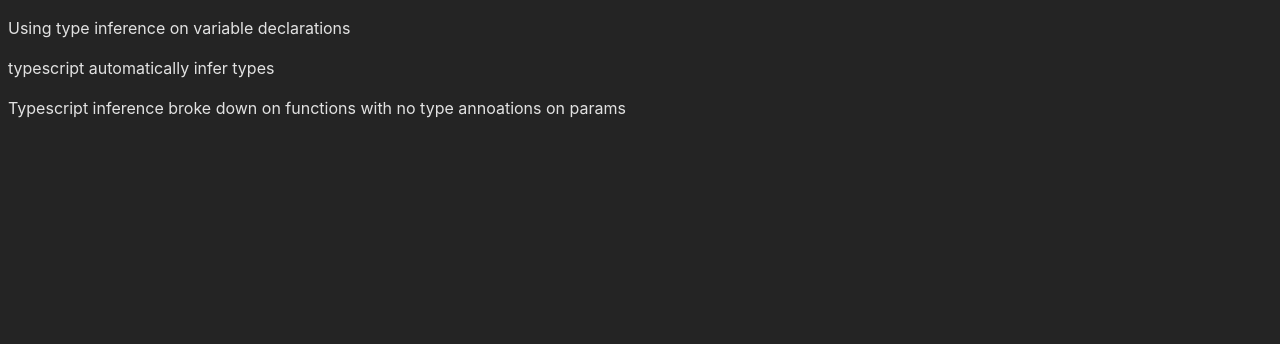
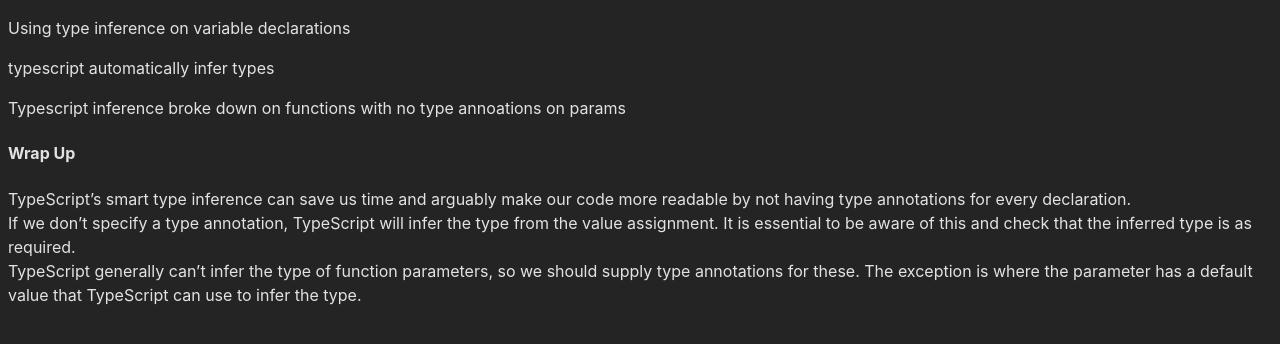
Before and after one commit to sulamanshahbukhari/using-Typescript-with-React, a React (Vite) app: page / in a window 1280 px wide. Shown: the top 344 px of the page. Built offline with nearby package versions, Linux system fonts and the light colour scheme.

Commit message:
Ts inference

```diff
--- a/src/BasicTypes/TypeInference.tsx
+++ b/src/BasicTypes/TypeInference.tsx
@@ -20,6 +20,10 @@
     let counter;
     counter=1; //counter has any type
 
+    console.log('type of name', typeof(name)); //Js returns string | IN TS Its value i.e sulaman
+    console.log('type of created', typeof(created))  //Js returns Object   | IN TS Its Date
+    console.log('type of created', typeof(firsName)) //Js returns string  | IN TS Its string because let is used
+
   return (
    <>
    <p>Using type inference on variable declarations</p>
@@ -32,6 +36,10 @@
 
     const fourteen = addTen(4); */}
    </code>
+   <h4>Wrap Up</h4>
+   <p>TypeScript’s smart type inference can save us time and arguably make our code more readable by not having type annotations for every declaration. <br/>
+   If we don’t specify a type annotation, TypeScript will infer the type from the value assignment. It is essential to be aware of this and check that the inferred type is as required. <br/>
+    TypeScript generally can’t infer the type of function parameters, so we should supply type annotations for these. The exception is where the parameter has a default value that TypeScript can use to infer the type.</p>
    </>
   )
 }
```
